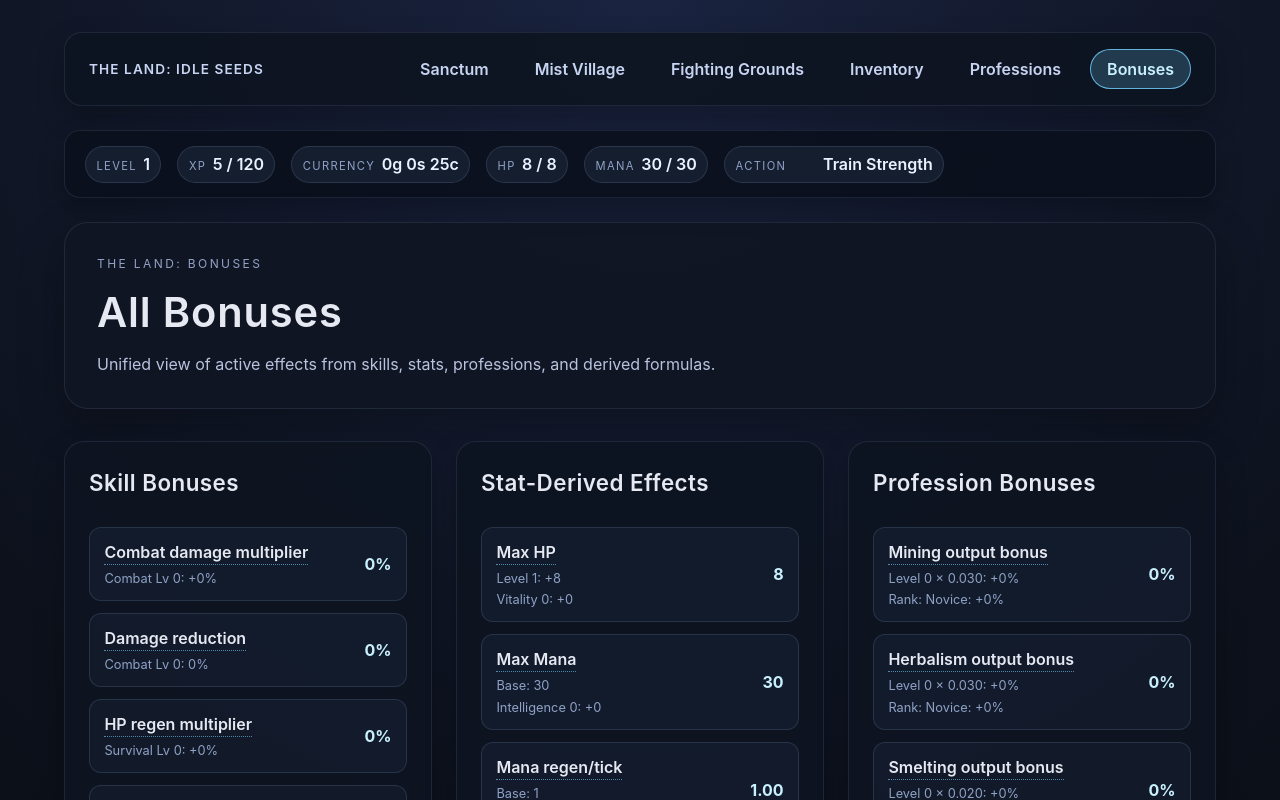
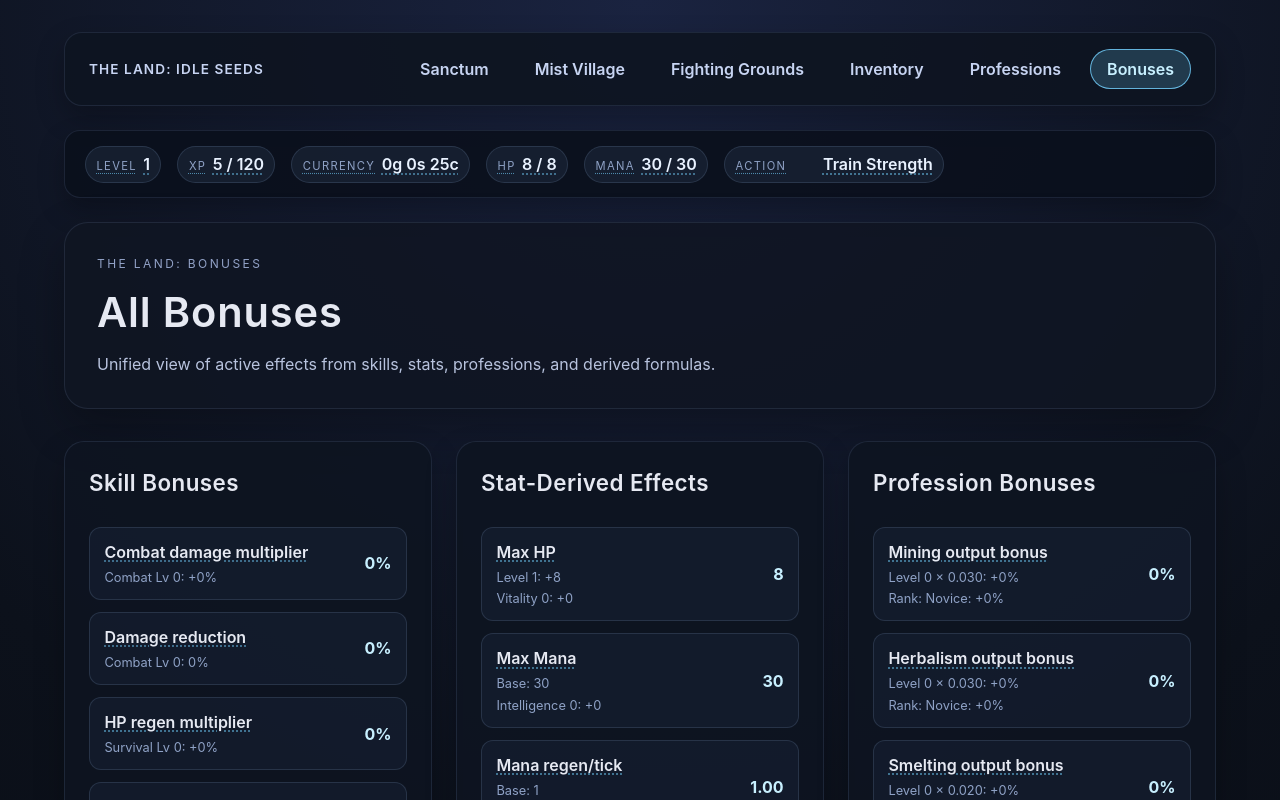
Before and after one commit to Redpoint1/theland, a Vue app: page /bonuses in a window 1280 px wide. Shown: the top 800 px of the page. Built offline with nearby package versions, Linux system fonts and the light colour scheme.

Commit message:
highlight tooltips

```diff
--- a/src/components/InfoTooltip.vue
+++ b/src/components/InfoTooltip.vue
@@ -103,7 +103,7 @@ onBeforeUnmount(() => {
     @focusin="openTooltip"
     @focusout="onFocusOut"
   >
-    <div ref="triggerRef" class="info-tooltip-trigger">
+    <div ref="triggerRef" class="info-tooltip-trigger with-tooltip">
       <slot name="trigger" />
     </div>
     <div v-if="!teleport" class="info-tooltip-panel" :style="{ maxWidth }">
@@ -131,6 +131,14 @@ onBeforeUnmount(() => {
   display: inline-flex;
   align-items: center;
   min-width: 0;
+}
+
+.with-tooltip {
+  cursor: help;
+  text-decoration-line: underline;
+  text-decoration-style: dotted;
+  text-decoration-color: rgba(116, 210, 255, 0.6);
+  text-underline-offset: 0.18em;
 }
 
 .info-tooltip-panel {
--- a/src/views/BonusesView.vue
+++ b/src/views/BonusesView.vue
@@ -402,12 +402,6 @@ const professionBonusItems = computed<BonusItem[]>(() =>
   font-weight: 600;
 }
 
-.with-tooltip {
-  display: inline-flex;
-  border-bottom: 1px dotted rgba(116, 210, 255, 0.6);
-  cursor: help;
-}
-
 .item-desc {
   font-size: 0.8rem;
   color: #8fa2c6;
--- a/src/views/CombatView.vue
+++ b/src/views/CombatView.vue
@@ -491,7 +491,6 @@ const parseCombatLog = (log: { message: string }): ParsedCombatLog => {
 
 .log-focus {
   color: #c8f0ff;
-  border-bottom: 1px dotted rgba(116, 210, 255, 0.7);
 }
 
 .log-time {
--- a/src/views/HomeView.vue
+++ b/src/views/HomeView.vue
@@ -353,7 +353,6 @@ const parseActionLog = (log: { message: string; type: string }): ParsedActionLog
 
 .log-focus {
   color: #c8f0ff;
-  border-bottom: 1px dotted rgba(116, 210, 255, 0.7);
 }
 
 .log-time {
--- a/src/views/ProfessionsView.vue
+++ b/src/views/ProfessionsView.vue
@@ -270,7 +270,6 @@ const getItemName = (itemId: string) => getItemDef(itemId)?.name ?? itemId
 
 .log-focus {
   color: #c8f0ff;
-  border-bottom: 1px dotted rgba(116, 210, 255, 0.7);
 }
 
 .log-time {
```
